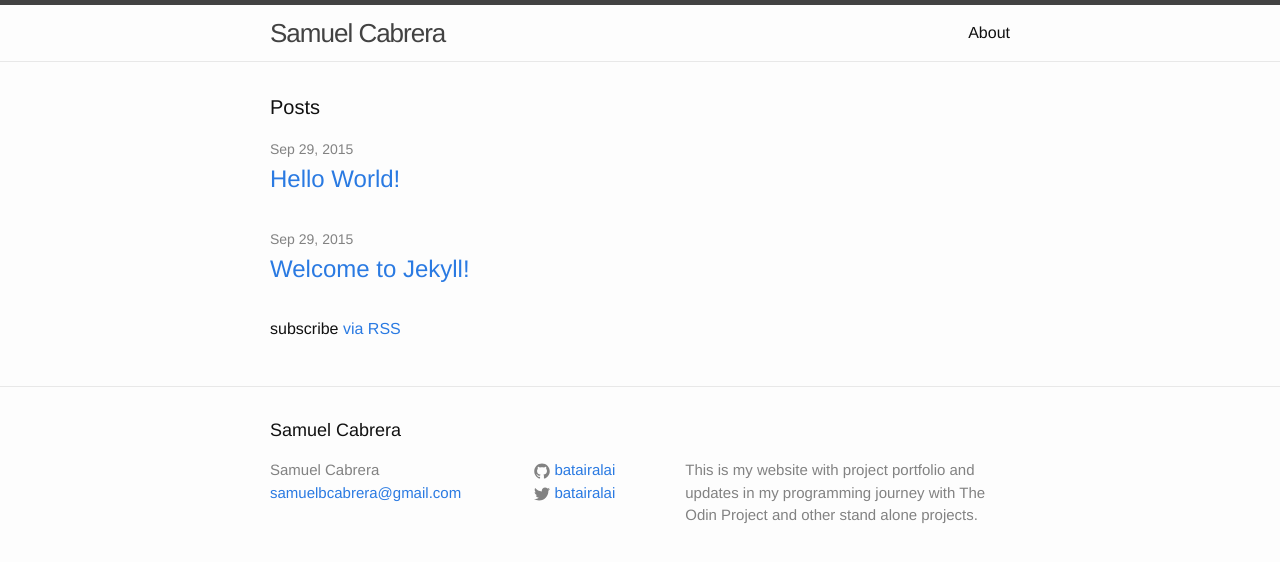
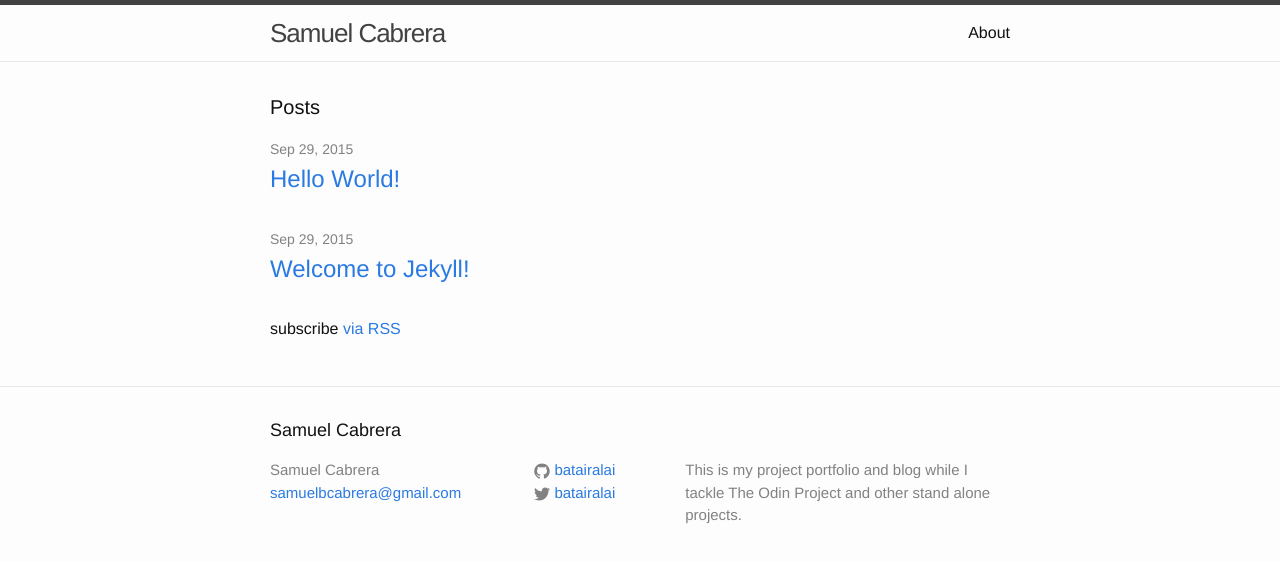
Before and after one commit to BatairAlai/BatairAlai.github.io, a Jekyll site: the page built from index.html, in a window 1280 px wide. Shown: the top 562 px of the page. Built offline with Jekyll 4.4.1, drawn with Linux system fonts in a browser that asks for light colours.

Commit message:
Shortened Description

```diff
--- a/_config.yml
+++ b/_config.yml
@@ -2,8 +2,7 @@
 title: Samuel Cabrera
 email: samuelbcabrera@gmail.com
 description: > # this means to ignore newlines until "baseurl:"
-  This is my website with project portfolio and updates in my programming
-  journey with The Odin Project and other stand alone projects.
+  This is my  project portfolio and blog while I tackle The Odin Project and other stand alone projects.
 
 baseurl: "" # the subpath of your site, e.g. /blog/
 url: "http://yourdomain.com" # the base hostname & protocol for your site
```
